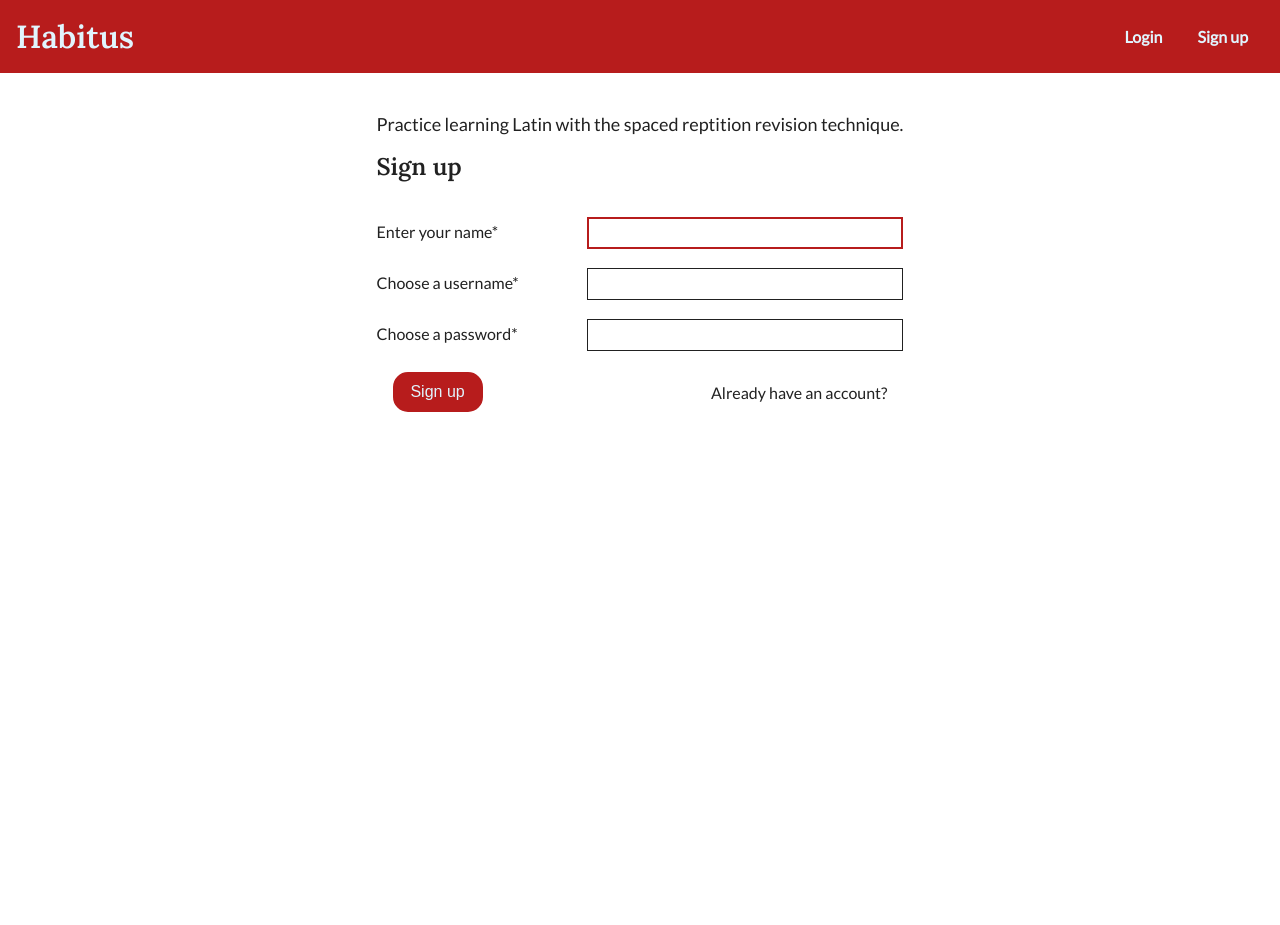
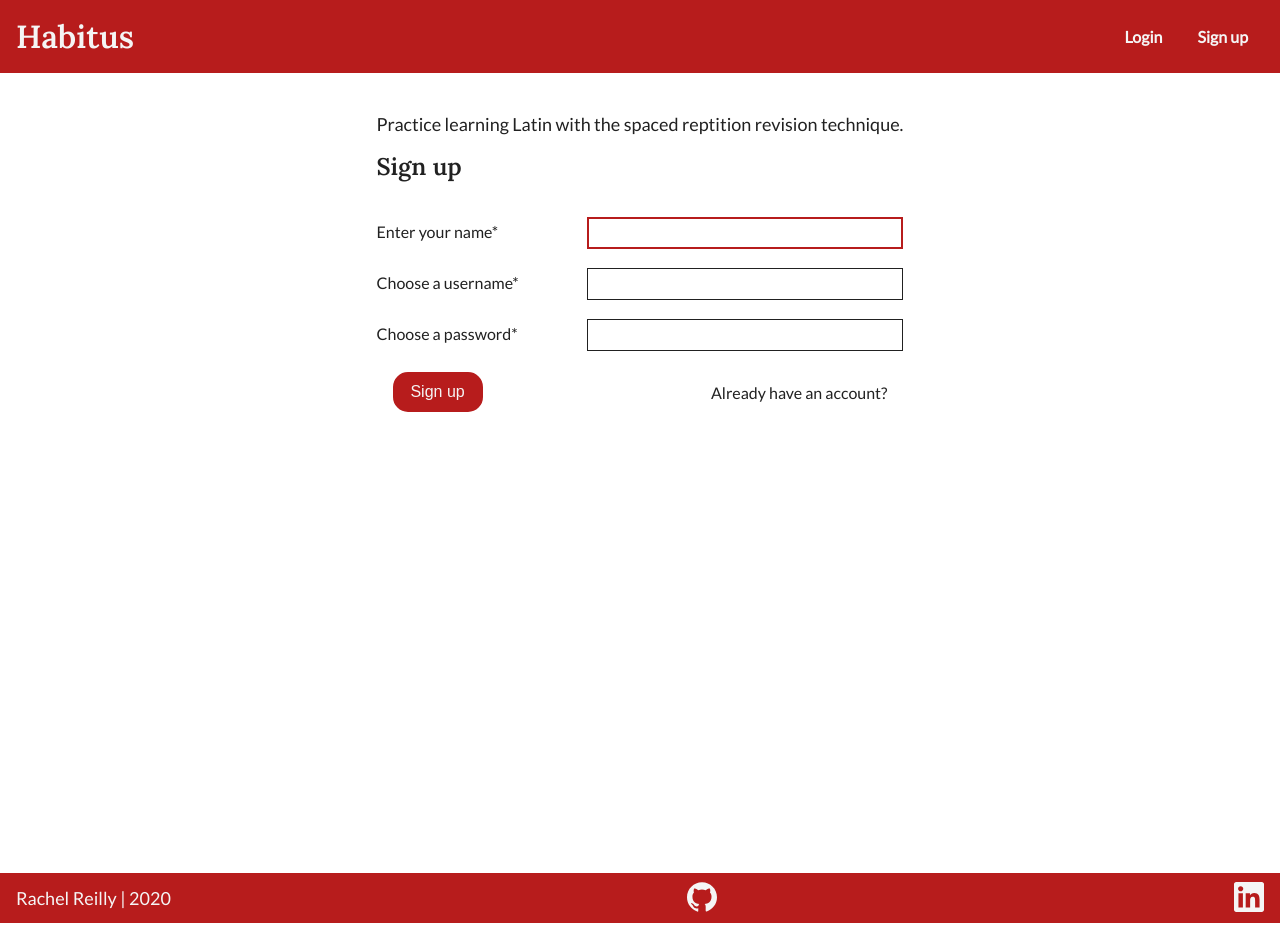
Before and after one commit to rachelrly/spaced-repetition-client, a React (Create React App) app: page /register in a window 1280 px wide. Before the commit the page ends 800 px from the top, so only its background shows below. Built offline with nearby package versions, Linux system fonts and the light colour scheme.

Commit message:
changed white and implemented custom footer component

```diff
--- a/package.json
+++ b/package.json
@@ -3,13 +3,11 @@
   "version": "0.1.0",
   "private": true,
   "dependencies": {
-    "@fortawesome/fontawesome-svg-core": "^1.2.15",
-    "@fortawesome/free-solid-svg-icons": "^5.7.2",
-    "@fortawesome/react-fontawesome": "^0.1.4",
     "classnames": "^2.2.6",
     "jwt-decode": "^2.2.0",
     "react": "^16.8.3",
     "react-dom": "^16.8.3",
+    "react-icons": "^3.11.0",
     "react-router-dom": "^4.3.1",
     "react-scripts": "2.1.5"
   },
--- a/src/components/App/App.js
+++ b/src/components/App/App.js
@@ -1,6 +1,7 @@
 import React, { Component } from 'react'
 import { Route, Switch } from 'react-router-dom'
 import Header from '../Header/Header'
+import Footer from '../Footer/Footer'
 import PrivateRoute from '../PrivateRoute/PrivateRoute'
 import PublicOnlyRoute from '../PublicOnlyRoute/PublicOnlyRoute'
 import RegistrationRoute from '../../routes/RegistrationRoute/RegistrationRoute'
@@ -49,6 +50,7 @@ export default class App extends Component {
             />
           </Switch>
         </main>
+        <Footer />
       </div>
     );
   }
--- /dev/null
+++ b/src/components/Footer/Footer.js
@@ -0,0 +1,18 @@
+import React from 'react'
+import { SiGithub, SiLinkedin } from 'react-icons/si'
+
+function Footer() {
+    return (
+        <footer>
+            <p>Rachel Reilly | 2020</p>
+            <a href='https://github.com/Rachanastasia'>
+                <SiGithub className='icon' />
+            </a>
+            <a href='https://www.linkedin.com/in/rachel-a-reilly/'>
+                <SiLinkedin className='icon' />
+            </a>
+        </footer>
+    )
+}
+
+export default Footer
--- a/src/components/RegistrationForm/RegistrationForm.js
+++ b/src/components/RegistrationForm/RegistrationForm.js
@@ -78,13 +78,13 @@ class RegistrationForm extends Component {
             required
           />
         </div>
-        <footer>
+        <div className='form_footer'>
           <Button type='submit'>
             Sign up
           </Button>
           {' '}
           <Link to='/login'>Already have an account?</Link>
-        </footer>
+        </div>
       </form>
     )
   }
--- a/src/css/styles.css
+++ b/src/css/styles.css
@@ -18,6 +18,10 @@ img{
     font-family: var(--font);
 }
 
+main{
+    height: 100vh;
+}
+
 a{
     text-decoration: none;
     color: var(--colors-white)
@@ -34,7 +38,7 @@ header{
     padding: var(--spacer-sm);
 }
 
-footer{
+.form_footer{
     display: flex;
     justify-content: space-between;
     align-items: center;
@@ -43,9 +47,20 @@ footer{
     color: var(--colors-black);
     padding: var(--spacer-sm);
 }
-footer a{
+.form_footer a{
     color: var(--colors-black);
     text-align: right;
+}
+
+footer{
+    display: flex;
+    justify-content: space-between;
+    align-items: center;
+    width: inherit;
+    height: 50px;
+    background-color: var(--colors-accent);
+    color: var(--colors-white);
+    padding: var(--spacer-sm);
 }
 
 footer .icon{
@@ -104,7 +119,7 @@ form{
     height: 100%;
     width: 100%;
     flex-direction: column;
-    justify-content: center;
+    justify-content: flex-start;
     align-items: center;
     padding-top: var(--spacer-sm);
 }
--- a/src/css/variables.css
+++ b/src/css/variables.css
@@ -4,7 +4,7 @@
     --colors-accent: #B71c1c;
     --colors-extreme: #F44336;
     --colors-black: #212121;
-    --colors-white: #e1f5fe;
+    --colors-white: #f5f5f5;
 
     --spacer-sm: 0.8rem;
     --spacer-med: 1rem;
```
Also changed, not shown: 1 other file (tests, documents, lock files or other folders).
